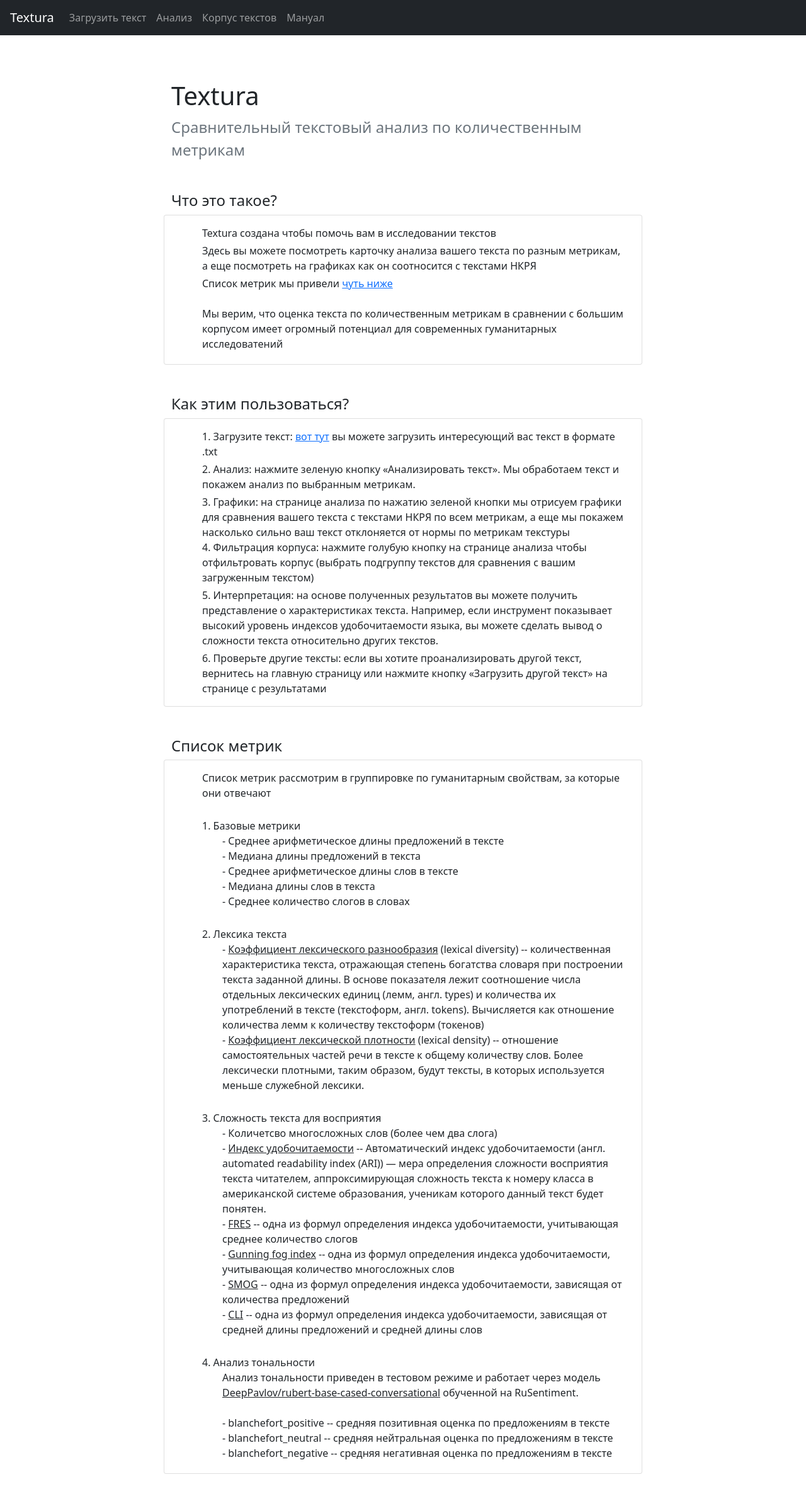
After one commit to n1k0g0/textura, a Django app: page /manual in a window 1280 px wide. The commit adds this page. Shown: the whole page at 63% size. Run offline with Django 4.2, Linux system fonts and the light colour scheme; parts of the project's set-up code (start-up, migrations or seed data) failed here and were passed over.

Commit message:
manual page and tooltips

```diff
--- a/textura_site/textura_app/templates/textura_app/base.html
+++ b/textura_site/textura_app/templates/textura_app/base.html
@@ -60,7 +60,7 @@
 </head>
 
 <body>
-    <nav class="navbar navbar-expand-lg navbar-dark bg-dark">
+    <nav class="navbar navbar-expand-lg navbar-dark bg-dark px-3">
         <a class="navbar-brand" href="{% url 'upload_text' %}">Textura</a>
         <button class="navbar-toggler" type="button" data-toggle="collapse" data-target="#navbarSupportedContent"
             aria-controls="navbarSupportedContent" aria-expanded="false" aria-label="Toggle navigation">
@@ -77,6 +77,9 @@
                 </li>
                 <li class="nav-item">
                     <a class="nav-link" href="{% url 'show_corpora' %}">Корпус текстов<span class="visually-hidden">(current)</span></a>
+                </li>
+                <li class="nav-item">
+                    <a class="nav-link" href="{% url 'manual' %}">Мануал<span class="visually-hidden">(current)</span></a>
                 </li>
 
             </ul>
--- /dev/null
+++ b/textura_site/textura_app/templates/textura_app/manual.html
@@ -0,0 +1,124 @@
+{% extends 'textura_app/base.html' %}
+
+{% block title %}Add text | {{ block.super }}{% endblock title %}
+
+{% block content %}
+<div class="row my-4">
+    <div class="col-md-8 offset-md-2 mt-5">
+        <h1>Textura</h1>
+        <div>
+            <small class="text-muted lead" style="font-size: 1.5rem;">Сравнительный текстовый анализ по количественным метрикам
+
+            </small>
+        </div>
+    </div>
+
+
+    <div class="col-md-8 offset-md-2 mt-5">
+        <h4>
+                Что это такое?
+        </h4>
+
+    </div>
+
+    <div class="col-8 offset-md-2 card">
+        <div class="card-body">
+            <ul class="my-0">
+                <li class="mb-1">Textura создана чтобы помочь вам в исследовании текстов</li>
+                <li class="mb-1">Здесь вы можете посмотреть карточку анализа вашего текста по разным метрикам, а еще посмотреть на графиках как он соотносится с текстами НКРЯ</li>
+                <li>Список метрик мы привели <a class="text-primary" href="#metrics">чуть ниже </a></li>
+                <li></li>
+                <li class="mb-1">Мы верим, что оценка текста по количественным метрикам в сравнении с большим корпусом имеет огромный потенциал для современных гуманитарных исследоватений</li>
+              </ul>
+        </div>
+    </div>
+
+
+
+
+
+
+    <div class="col-md-8 offset-md-2 mt-5">
+        <h4>
+                Как этим пользоваться?
+        </h4>
+
+    </div>
+
+    <div class="col-8 offset-md-2 card">
+        <div class="card-body">
+          <ul class="my-0">
+            <li class="mb-1">1. Загрузите текст: <a class="text-primary" href="{% url 'upload_text' %}">вот тут</a> вы можете загрузить интересующий вас текст в формате .txt</li>
+            <li class="mb-1">2. Анализ: нажмите зеленую кнопку «Анализировать текст». Мы обработаем текст и покажем анализ по выбранным метрикам.</li>
+            <li>3. Графики: на странице анализа по нажатию зеленой кнопки мы отрисуем графики для сравнения вашего текста с текстами НКРЯ по всем метрикам, а еще мы покажем насколько сильно ваш текст отклоняется от нормы по метрикам текстуры</li>
+            <li class="mb-1">4. Фильтрация корпуса: нажмите голубую кнопку на странице анализа чтобы отфильтровать корпус (выбрать подгруппу текстов для сравнения с вашим загруженным текстом)</li>
+            <li class="mb-1">5. Интерпретация: на основе полученных результатов вы можете получить представление о характеристиках текста. Например, если инструмент показывает высокий уровень индексов удобочитаемости языка, вы можете сделать вывод о сложности текста относительно других текстов.</li>
+            <li>6. Проверьте другие тексты: если вы хотите проанализировать другой текст, вернитесь на главную страницу или нажмите кнопку «Загрузить другой текст» на странице с результатами</li>
+          </ul>
+        </div>
+    </div>
+
+
+    <div id="metrics" class="col-md-8 offset-md-2 mt-5">
+        <h4>
+                Список метрик
+        </h4>
+
+    </div>
+
+    <div class="col-8 offset-md-2 card">
+        <div class="card-body">
+          <ul class="my-0">
+            <li class="mb-1">Список метрик рассмотрим в группировке по гуманитарным свойствам, за которые они отвечают</li>
+            <li></li>
+            <li class="mb-1">1. Базовые метрики
+                <ul>
+                    <li>- Среднее арифметическое длины предложений в тексте</li>
+                    <li>- Медиана длины предложений в текста</li>
+                    <li>- Среднее арифметическое длины слов в тексте</li>
+                    <li>- Медиана длины слов в текста</li>
+                    <li>- Среднее количество слогов в словах</li>
+                </ul>
+            </li>
+
+            <li></li>
+
+            <li class="mb-1">2. Лексика текста
+                <ul>
+                    <li>- <a class="text-dark" href="https://ru.wikipedia.org/wiki/%D0%9A%D0%BE%D1%8D%D1%84%D1%84%D0%B8%D1%86%D0%B8%D0%B5%D0%BD%D1%82_%D0%BB%D0%B5%D0%BA%D1%81%D0%B8%D1%87%D0%B5%D1%81%D0%BA%D0%BE%D0%B3%D0%BE_%D1%80%D0%B0%D0%B7%D0%BD%D0%BE%D0%BE%D0%B1%D1%80%D0%B0%D0%B7%D0%B8%D1%8F">Коэффициент лексического разнообразия</a> (lexical diversity) -- количественная характеристика текста, отражающая степень богатства словаря при построении текста заданной длины. В основе показателя лежит соотношение числа отдельных лексических единиц (лемм, англ. types) и количества их употреблений в тексте (текстоформ, англ. tokens). Вычисляется как отношение количества лемм к количеству текстоформ (токенов)</li>
+                    <li>- <a class="text-dark" href="https://ru.wikipedia.org/wiki/%D0%9A%D0%BE%D1%8D%D1%84%D1%84%D0%B8%D1%86%D0%B8%D0%B5%D0%BD%D1%82_%D0%BB%D0%B5%D0%BA%D1%81%D0%B8%D1%87%D0%B5%D1%81%D0%BA%D0%BE%D0%B3%D0%BE_%D1%80%D0%B0%D0%B7%D0%BD%D0%BE%D0%BE%D0%B1%D1%80%D0%B0%D0%B7%D0%B8%D1%8F">Коэффициент лексической плотности</a> (lexical density) -- отношение самостоятельных частей речи в тексте к общему количеству слов. Более лексически плотными, таким образом, будут тексты, в которых используется меньше служебной лексики.</li>
+                </ul>
+            </li>
+
+            <li></li>
+
+            <li class="mb-1">3. Сложность текста для восприятия
+                <ul>
+                    <li>- Количетсво многосложных слов (более чем два слога)</li>
+                    <li>- <a class="text-dark" href="https://en.wikipedia.org/wiki/Automated_readability_index">Индекс удобочитаемости</a> -- Автоматический индекс удобочитаемости (англ. automated readability index (ARI)) — мера определения сложности восприятия текста читателем, аппроксимирующая сложность текста к номеру класса в американской системе образования, ученикам которого данный текст будет понятен.</li>
+                    <li>- <a class="text-dark" href="https://en.wikipedia.org/wiki/Flesch%E2%80%93Kincaid_readability_tests">FRES</a> -- одна из формул определения индекса удобочитаемости, учитывающая среднее количество слогов</li>
+                    <li>- <a class="text-dark" href="https://en.wikipedia.org/wiki/Gunning_fog_index">Gunning fog index</a> -- одна из формул определения индекса удобочитаемости, учитывающая количество многосложных слов</li>
+                    <li>- <a class="text-dark" href="https://en.wikipedia.org/wiki/SMOG">SMOG</a> -- одна из формул определения индекса удобочитаемости, зависящая от количества предложений</li>
+                    <li>- <a class="text-dark" href="https://en.wikipedia.org/wiki/Coleman%E2%80%93Liau_index">CLI</a> -- одна из формул определения индекса удобочитаемости, зависящая от средней длины предложений и средней длины слов</li>
+                </ul>
+            </li>
+
+            <li></li>
+
+            <li class="mb-1">4. Анализ тональности
+                <ul>
+                    <li>Анализ тональности приведен в тестовом режиме и работает через модель <a class="text-dark" href="https://huggingface.co/blanchefort/rubert-base-cased-sentiment-rusentiment">DeepPavlov/rubert-base-cased-conversational</a> обученной на RuSentiment.</li>
+                    <li></li>
+                    <li>- blanchefort_positive -- средняя позитивная оценка по предложениям в тексте</li>
+                    <li>- blanchefort_neutral -- средняя нейтральная оценка по предложениям в тексте</li>
+                    <li>- blanchefort_negative -- средняя негативная оценка по предложениям в тексте</li>
+                </ul>
+            </li>
+
+          </ul>
+        </div>
+    </div>
+
+
+</div>
+{% endblock content %}
--- a/textura_site/textura_app/templates/textura_app/upload_text.html
+++ b/textura_site/textura_app/templates/textura_app/upload_text.html
@@ -8,9 +8,7 @@
         <h1>Textura</h1>
         <div>
             <small class="text-muted lead" style="font-size: 1.5rem;">Сравнительный текстовый анализ по количественным метрикам
-                <svg xmlns="http://www.w3.org/2000/svg" width="16" height="16" fill="currentColor" class="bi bi-info-circle-fill" viewBox="0 0 16 16">
-                    <path d="M8 16A8 8 0 1 0 8 0a8 8 0 0 0 0 16zm.93-9.412-1 4.705c-.07.34.029.533.304.533.194 0 .487-.07.686-.246l-.088.416c-.287.346-.92.598-1.465.598-.703 0-1.002-.422-.808-1.319l.738-3.468c.064-.293.006-.399-.287-.47l-.451-.081.082-.381 2.29-.287zM8 5.5a1 1 0 1 1 0-2 1 1 0 0 1 0 2z"/>
-                </svg>
+
             </small>
         </div>
     </div>
@@ -101,7 +99,7 @@
           <ul class="my-0">
             <li class="mb-1">Загрузите текст, который вы бы хотели проанализровать</li>
             <li class="mb-1">Изучите карточку анализа текста по количественным метрикам</li>
-            <li>Для подробной информации посмотрите наш <a class="text-primary" href="{% url 'show_corpora' %}">гайд по использованию</a></li>
+            <li>Для подробной информации посмотрите наш <a class="text-primary" href="{% url 'manual' %}">гайд по использованию</a></li>
           </ul>
         </div>
     </div>
--- a/textura_site/textura_app/urls.py
+++ b/textura_site/textura_app/urls.py
@@ -9,6 +9,7 @@ from . import views
 urlpatterns = [
     path('show_corpora', views.show_corpora, name='show_corpora'),
     path('analysis', views.analysis, name='analysis'),
+    path('manual', views.manual, name='manual'),
     path('analysis_graphs', views.analysis_graphs, name='analysis_graphs'),
     path('', views.upload_text, name='upload_text'),
     path('delete/<int:pk>/', views.delete_text, name='delete_text'),
--- a/textura_site/textura_app/views.py
+++ b/textura_site/textura_app/views.py
@@ -21,6 +21,9 @@ def add_corpora_entity(request):
 def show_corpora(request):
     texts = CorpusEntityData.objects.all()[0:1000]
     return render(request, 'textura_app/show_corpora.html', {'texts': texts})
+
+def manual(request):
+    return render(request, 'textura_app/manual.html')
 
 
 
```
Also changed, not shown: textura_site/textura_app/templates/textura_app/analysis.html (+47 -6 lines), 1 other file.
